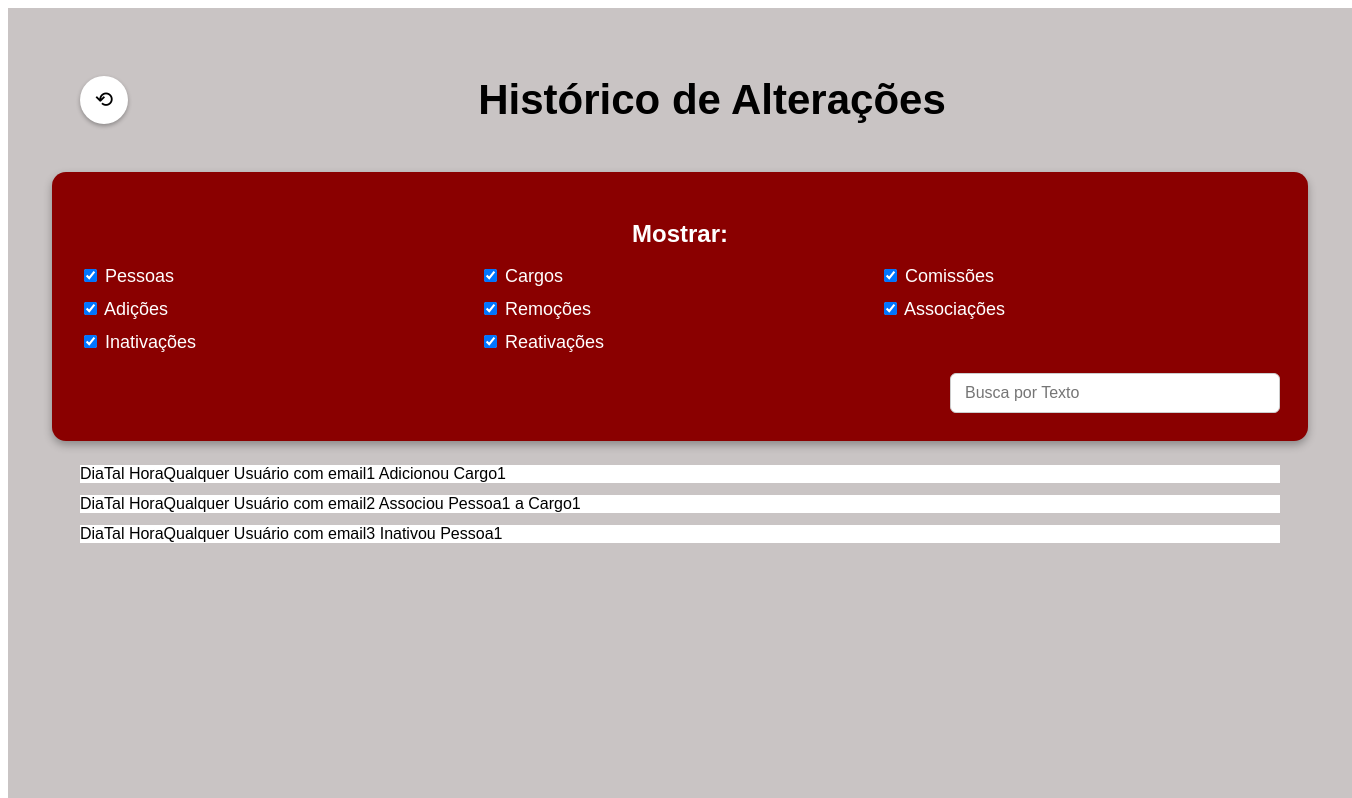
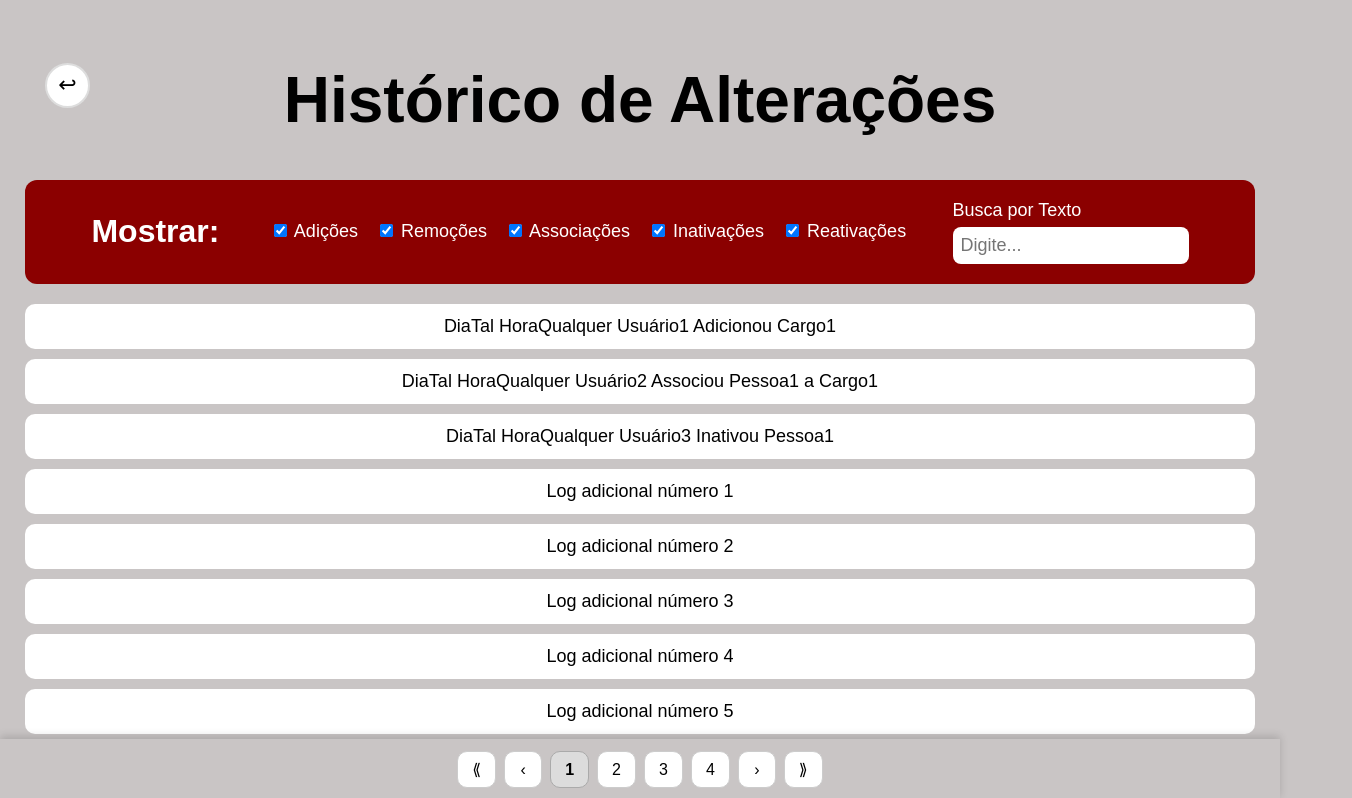
Before and after one commit to Bernardo-Fellini-Oliveira/Trabalho-de-Engenharia-de-Software-UFRGS-2025-02, a React (Vite) app in the folder front/: page / in a window 1280 px wide. Shown: the top 798 px of the page, 1352 px wide, since content can reach past the window. Built offline with nearby package versions, Linux system fonts and the light colour scheme.

Commit message:
Tela de Histórico (sem integração backend)

```diff
--- a/front/src/views/TestPage/index.tsx
+++ b/front/src/views/TestPage/index.tsx
@@ -1,56 +1,89 @@
-import React from "react";
+import React, { useState, useMemo } from 'react';
 import api from '../../services/api';
 import axios from 'axios';
-import "../../../styles-historico.css";
+import '../../../styles-historico.css';
 
+export default function HistoricoAlteracoes() {
 
-export default function TestPage() {
   const logs = [
-"DiaTal HoraQualquer Usuário com email1 Adicionou Cargo1",
-"DiaTal HoraQualquer Usuário com email2 Associou Pessoa1 a Cargo1",
-"DiaTal HoraQualquer Usuário com email3 Inativou Pessoa1",
+    "DiaTal HoraQualquer Usuário1 Adicionou Cargo1",
+    "DiaTal HoraQualquer Usuário2 Associou Pessoa1 a Cargo1",
+    "DiaTal HoraQualquer Usuário3 Inativou Pessoa1",
+    ...Array.from({ length: 40 }, (_, i) => `Log adicional número ${i + 1}`)
   ];
 
+  // -------------------- PAGINAÇÃO --------------------
+  const pageSize = 10;
+  const [page, setPage] = React.useState(1);
+  const totalPages = Math.ceil(logs.length / pageSize);
+  const start = (page - 1) * pageSize;
+  const pageLogs = logs.slice(start, start + pageSize);
+
+  const goFirst = () => setPage(1);
+  const goLast = () => setPage(totalPages);
+  const goPrev = () => setPage((p) => Math.max(1, p - 1));
+  const goNext = () => setPage((p) => Math.min(totalPages, p + 1));
+
+  const pageRange = [];
+  for (let p = page - 3; p <= page + 3; p++) {
+    if (p >= 1 && p <= totalPages) {
+      pageRange.push(p);
+    }
+  }
+  // ---------------------------------------------------
 
   return (
-<div className="page">
-<div className="header-row">
-<button className="back-button">⟲</button>
-<h1 className="title">Histórico de Alterações</h1>
-</div>
+    <div className="hist-root">
 
+      <header className="hist-header">
+        <button className="back-btn">↩</button>
+        <h1>Histórico de Alterações</h1>
+      </header>
 
-<div className="filter-box">
-<h2 className="filter-title">Mostrar:</h2>
+      <section className="filter-bar">
+        <div className="filter-title">Mostrar:</div>
 
-
-<div className="filter-grid">
-<label><input type="checkbox" defaultChecked /> Pessoas</label>
-<label><input type="checkbox" defaultChecked /> Cargos</label>
-<label><input type="checkbox" defaultChecked /> Comissões</label>
-
-
+        <div className="filter-groups">
           <label><input type="checkbox" defaultChecked /> Adições</label>
           <label><input type="checkbox" defaultChecked /> Remoções</label>
           <label><input type="checkbox" defaultChecked /> Associações</label>
-
-
           <label><input type="checkbox" defaultChecked /> Inativações</label>
           <label><input type="checkbox" defaultChecked /> Reativações</label>
         </div>
 
+        <div className="search-area">
+          <span>Busca por Texto</span>
+          <input type="text" placeholder="Digite..." />
+        </div>
+      </section>
 
-<div className="search-row">
-<input className="search-input" placeholder="Busca por Texto" />
+      <section className="rows-area">
+        {pageLogs.map((l, i) => (
+          <div className="row" key={i}>{l}</div>
+        ))}
+      </section>
+
+      {/* -------- PAGINAÇÃO -------- */}
+      <div className="pagination">
+
+        <button className="page-btn" onClick={goFirst}>⟪</button>
+        <button className="page-btn" onClick={goPrev}>‹</button>
+
+        {pageRange.map((p) => (
+          <button
+            key={p}
+            className={`page-btn ${p === page ? 'active' : ''}`}
+            onClick={() => p !== page && setPage(p)}
+          >
+            {p}
+          </button>
+        ))}
+
+        <button className="page-btn" onClick={goNext}>›</button>
+        <button className="page-btn" onClick={goLast}>⟫</button>
       </div>
-</div>
+      {/* -------------------------- */}
 
-
-<div className="log-list">
-{logs.map((log, i) => (
-<div key={i} className="log-item">{log}</div>
-))}
-</div>
     </div>
   );
 }
--- a/front/styles-historico.css
+++ b/front/styles-historico.css
@@ -1,98 +1,143 @@
-.page {
-min-height: 100vh;
-width: 100%;
-background: #c9c4c4;
-display: flex;
-flex-direction: column;
-align-items: center;
-padding: 40px;
-font-family: sans-serif;
+/* HistoricoAlteracoes.css */
+
+html, body {
+  margin: 0;
+  padding: 0;
+  background: #c9c5c5 !important; /* mesmo fundo do .hist-root */
+  height: 100%;
+}
+
+/* ===== APLICAR PADDING NAS BORDAS DO CONTEÚDO ===== */
+.hist-root {
+  padding: 20px 25px 90px;  /* bottom maior por causa da paginação fixa */
+  min-height: 100vh;
+  box-sizing: border-box;
+  font-family:Arial, sans-serif;
+}
+
+.hist-header{
+text-align:center;
+font-size:32px;
+font-weight:bold;
+position:relative;
+margin-bottom:20px;
 }
 
 
-.header-row {
-width: 100%;
-max-width: 1200px;
-display: flex;
-align-items: center;
-gap: 16px;
-margin-bottom: 20px;
+.back-btn{
+position:absolute;
+left:20px;
+top:0;
+width:45px;
+height:45px;
+border-radius:50%;
+background:white;
+border:2px solid #ddd;
+font-size:22px;
+cursor:pointer;
 }
 
 
-.back-button {
-width: 48px;
-height: 48px;
-border-radius: 50%;
-border: none;
-background: white;
-font-size: 22px;
-cursor: pointer;
-box-shadow: 0 2px 4px rgba(0, 0, 0, 0.3);
+.filter-bar{
+background:#8b0000;
+padding:20px;
+border-radius:12px;
+color:white;
+display:flex;
+justify-content:space-evenly;
+align-items:center;
+flex-wrap:wrap;
+margin-bottom:20px;
 }
 
 
-.title {
-flex: 1;
-text-align: center;
-font-size: 42px;
-font-weight: bold;
+.filter-title{
+font-size:32px;
+font-weight:bold;
+margin-right:4px;
 }
 
 
-.filter-box {
-width: 100%;
-max-width: 1200px;
-background: #8a0000;
-color: white;
-padding: 28px;
-border-radius: 14px;
-box-shadow: 0 4px 8px rgba(0, 0, 0, 0.3);
+.filter-groups{
+display:flex;
+flex-wrap:wrap;
+gap:18px;
+font-size:18px;
 }
 
 
-.filter-title {
-text-align: center;
-font-size: 24px;
-font-weight: 600;
-margin-bottom: 18px;
+.search-area{
+display:flex;
+flex-direction:column;
+font-size:18px;
+gap:6px;
 }
 
 
-.filter-grid {
-display: grid;
-grid-template-columns: repeat(3, 1fr);
-gap: 12px 0;
-font-size: 18px;
+.search-area input{
+padding:8px;
+border-radius:8px;
+border:0;
+width:220px;
+font-size:18px;
 }
 
 
-.search-row {
-display: flex;
-justify-content: flex-end;
-margin-top: 20px;
+.rows-area{
+width:100%;
+display:flex;
+flex-direction:column;
+gap:10px;
 }
 
 
-.search-input {
-width: 300px;
-padding: 10px 14px;
-border-radius: 6px;
-border: 1px solid #ccc;
-font-size: 16px;
+.row{
+background:white;
+padding:12px;
+border-radius:10px;
+font-size:18px;
+display:flex;
+justify-content:center;
 }
 
-
-.log-list {
-width: 100%;
-max-width: 1200px;
-margin-top: 24px;
-display: flex;
-flex-direction: column;
-gap: 12px;
+/* ===== PAGINAÇÃO FIXA NO FUNDO ===== */
+.pagination {
+  position: fixed;
+  bottom: 0;
+  left: 0;
+  width: 100%;
+  background: #c9c5c5;       /* mesmo fundo da página */
+  padding: 12px 0;
+  display: flex;
+  justify-content: center;
+  gap: 8px;
+  box-shadow: 0 -3px 8px rgba(0,0,0,0.15);
+  z-index: 1000;
 }
 
+.page-btn {
+  background: white;
+  border: 1px solid #ccc;
+  padding: 8px 14px;
+  border-radius: 10px;
+  font-size: 16px;
+  cursor: pointer;
+  transition: 0.2s;
+  min-width: 38px;
+}
 
-.log-item {
-width: 100%;
-background: white;
+.page-btn:hover {
+  background: #e7e7e7;
+}
+
+.page-btn.active {
+  background: #dcdcdc;
+  font-weight: bold;
+  cursor: default;
+  border-color: #aaa;
+}
+
+.page-btn:disabled {
+  opacity: 0.4;
+  cursor: default;
+}
```
Lines whose indentation alone changed are shown as unchanged.
